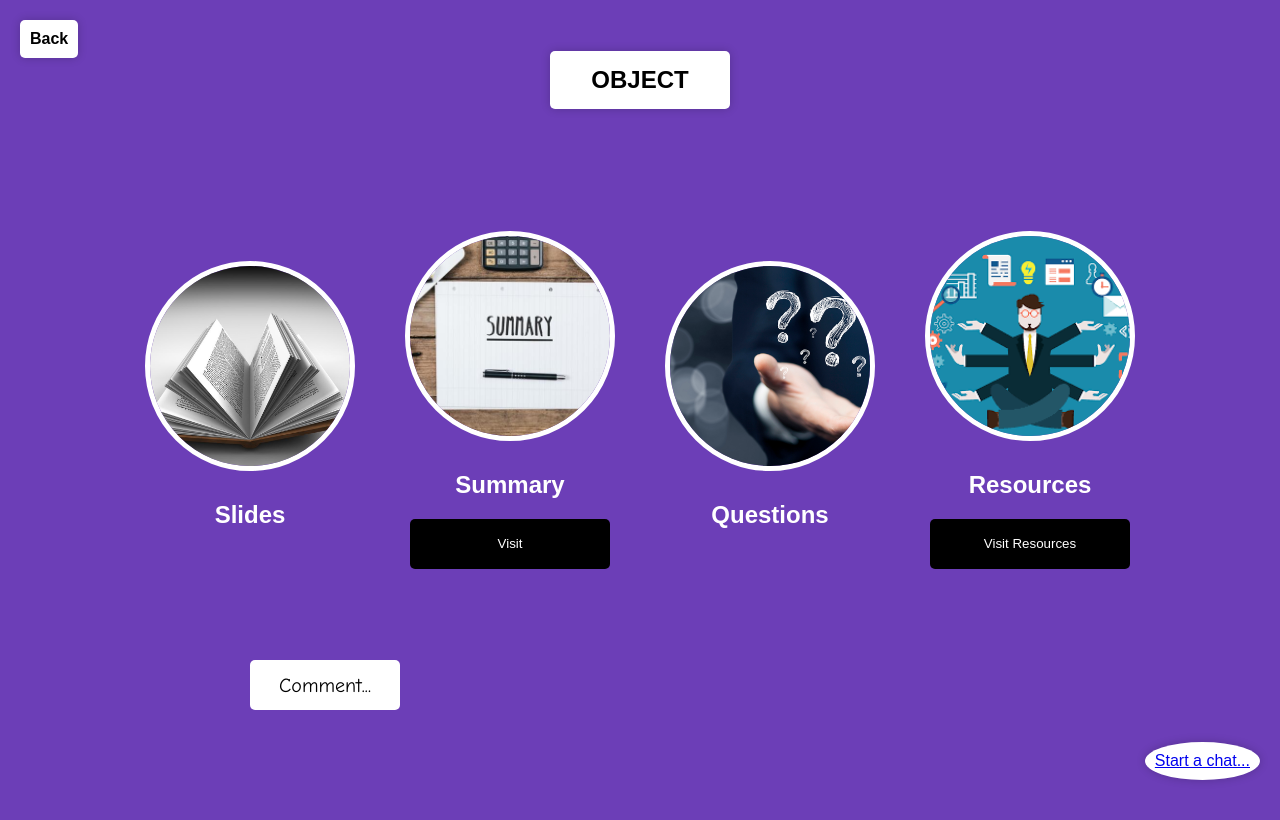
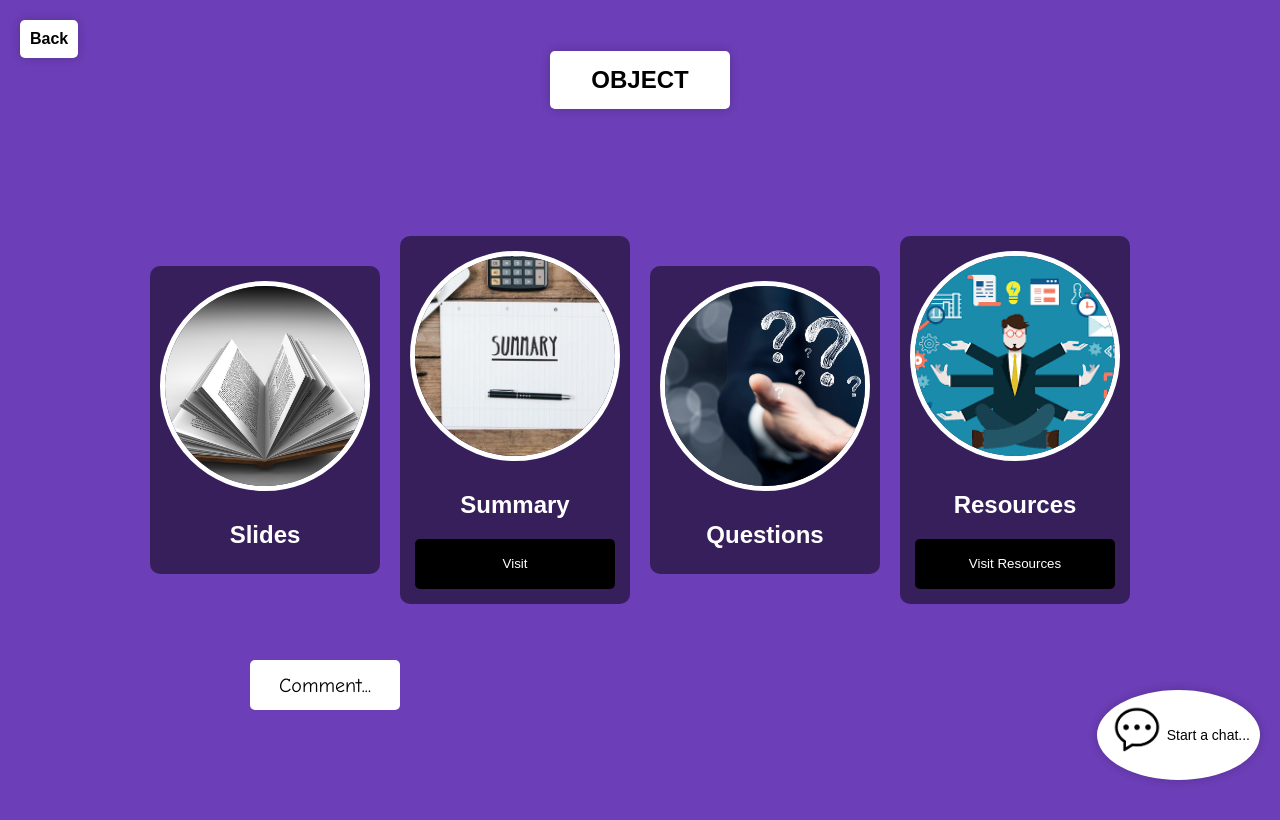
Before and after one commit to amalabuhazeem/ITRESURCES, a plain HTML site: page Article content(3).html in a window 1280 px wide. Drawn offline with Linux system fonts and the light colour scheme.

Commit message:
Update Article content(3).html

```diff
--- a/Article content(3).html
+++ b/Article content(3).html
@@ -16,6 +16,8 @@
             align-items: center;
             height: 100vh;
             flex-wrap: wrap;
+            gap: 20px; /* Added space between cards */
+            padding: 20px; /* Added padding around the container */
         }
 
         .card {
@@ -23,9 +25,11 @@
             flex-direction: column;
             align-items: center;
             color: white;
-            margin: 30px;
             width: 200px;
             text-align: center;
+            background-color: rgba(0, 0, 0, 0.5); /* Added background for better readability */
+            border-radius: 10px; /* Rounded corners for the card */
+            padding: 15px; /* Padding inside the card */
         }
 
         img {
@@ -49,7 +53,7 @@
             border-radius: 5px;
             cursor: pointer;
             background-color: black;
-            width: 200px;
+            width: 100%; /* Ensure button fits inside the card */
             height: 50px;
             margin-top: 10px;
         }
@@ -75,11 +79,19 @@
             display: flex;
             align-items: center;
             justify-content: center;
+            text-align: center;
         }
 
-        .comments span {
-            font-size: 20px;
-            margin-left: 5px;
+        .comments img {
+            width: 50px; /* Adjust size as needed */
+            height: 50px; /* Ensure height is equal to width */
+        }
+
+        .comments a {
+            color: black;
+            text-decoration: none;
+            display: block;
+            font-size: 14px; /* Adjust as needed */
         }
 
         .back {
@@ -117,14 +129,6 @@
         .web span {
             font-size: 24px;
             font-weight: bold;
-        }
-
-        #image-chat {
-            position: absolute;
-            top: 650px;
-            right: 10%;
-            width: 100px;
-            height: 100px;
         }
 
         #com {
```
